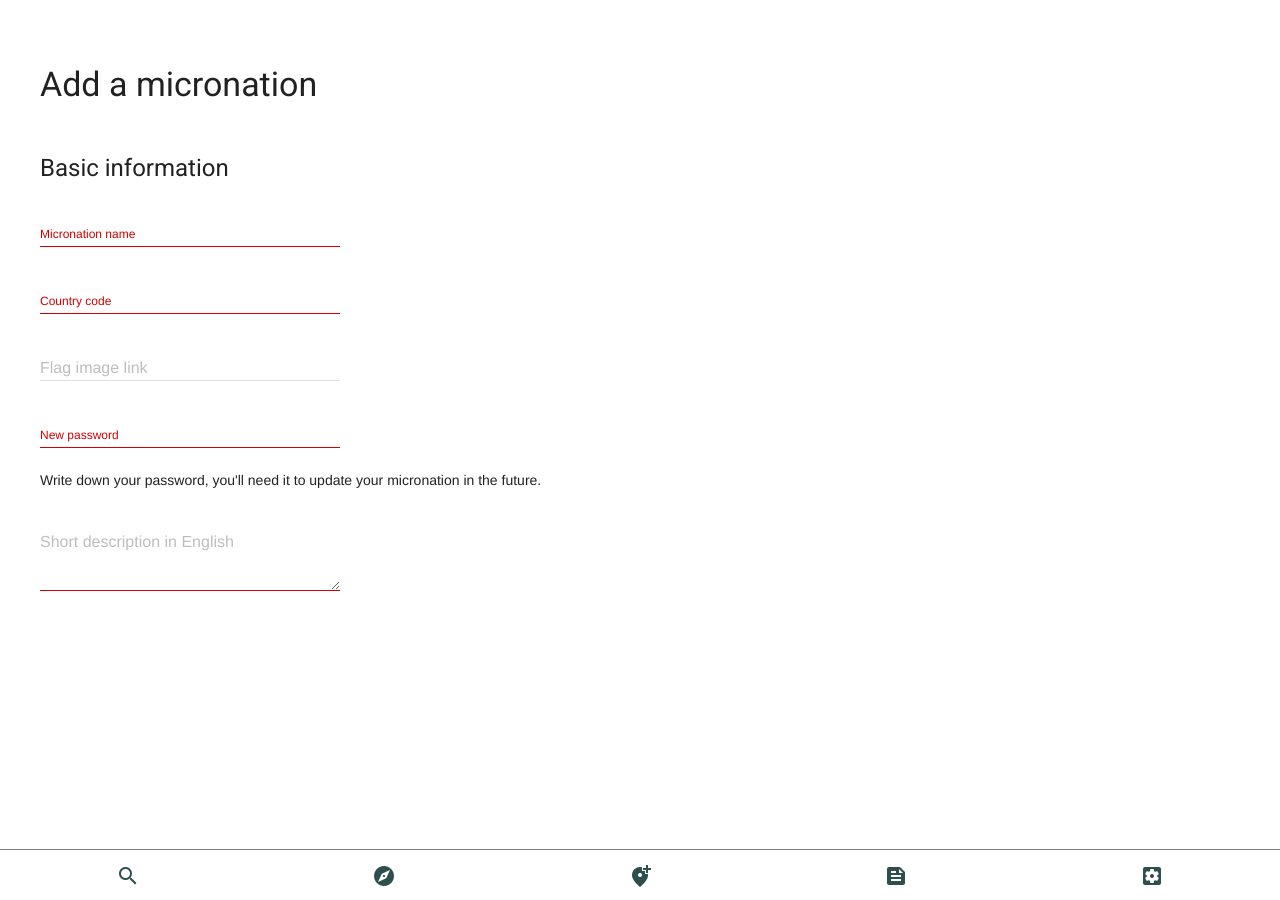
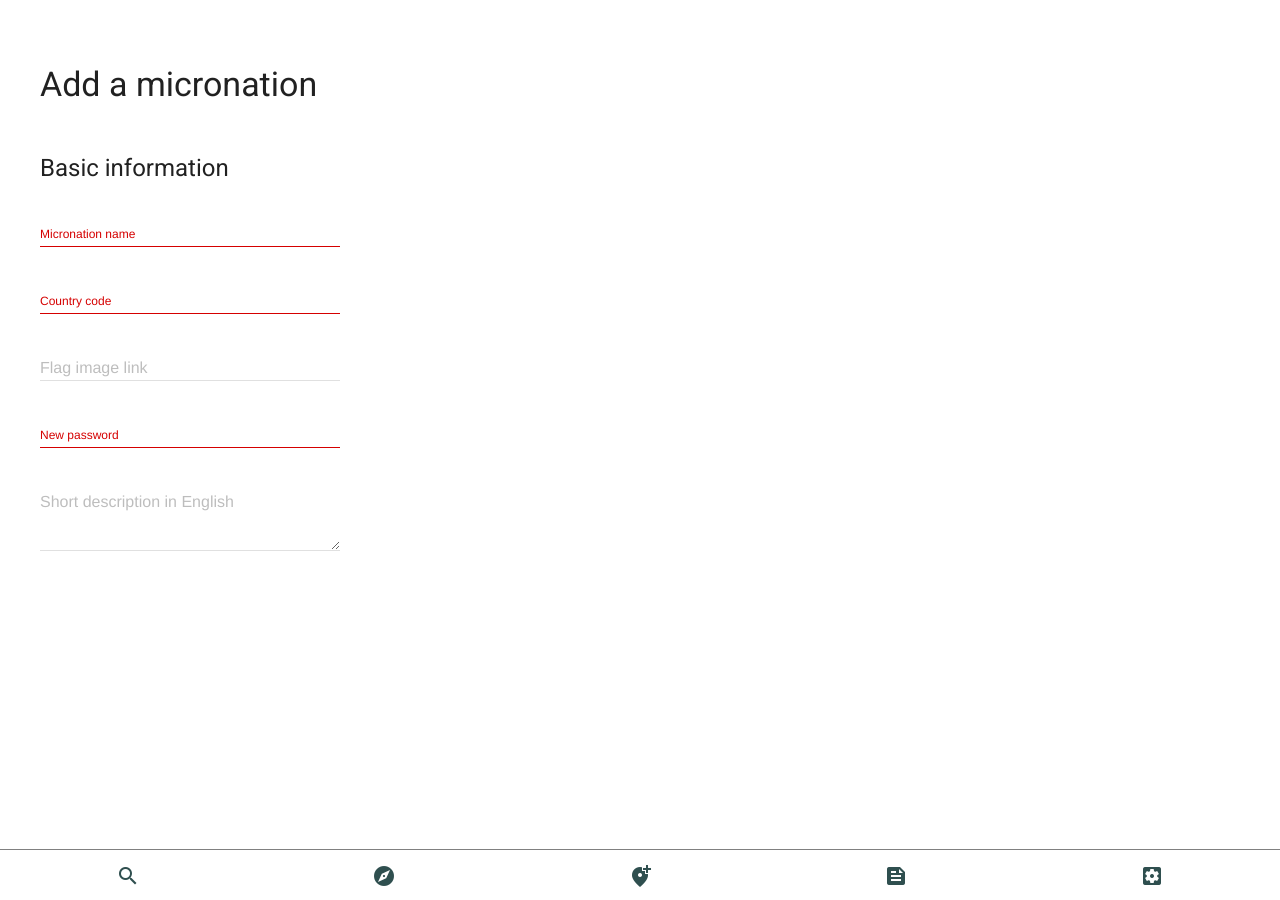
Before and after one commit to MicroNear/micronear.github.io, a Jekyll site: the page built from add.md, in a window 1280 px wide. Built offline with Jekyll 4.4.1, drawn with Linux system fonts in a browser that asks for light colours; our own code applies the rules of GitHub Pages for plain Markdown files.

Commit message:
Update add.md

```diff
--- a/add.md
+++ b/add.md
@@ -19,11 +19,9 @@
           <input class="mdl-textfield__input" type="password" maxlength="256" id="add__password" minlength="8" required="true" autocomplete="new-password" />
           <label class="mdl-textfield__label" for="add__password">New password</label>
         </div>
-        <p>
-          Write down your password, you'll need it to update your micronation in the future.
-        </p>
+
         <div class="mdl-textfield mdl-js-textfield">
-          <textarea class="mdl-textfield__input" type="text" rows="3" id="add__description" maxlength="1000" minlength="10" required></textarea>
+          <textarea class="mdl-textfield__input" type="text" rows="3" id="add__description" maxlength="1000"></textarea>
           <label class="mdl-textfield__label" for="add__description">Short description in English</label>
         </div>
       </div>
```
